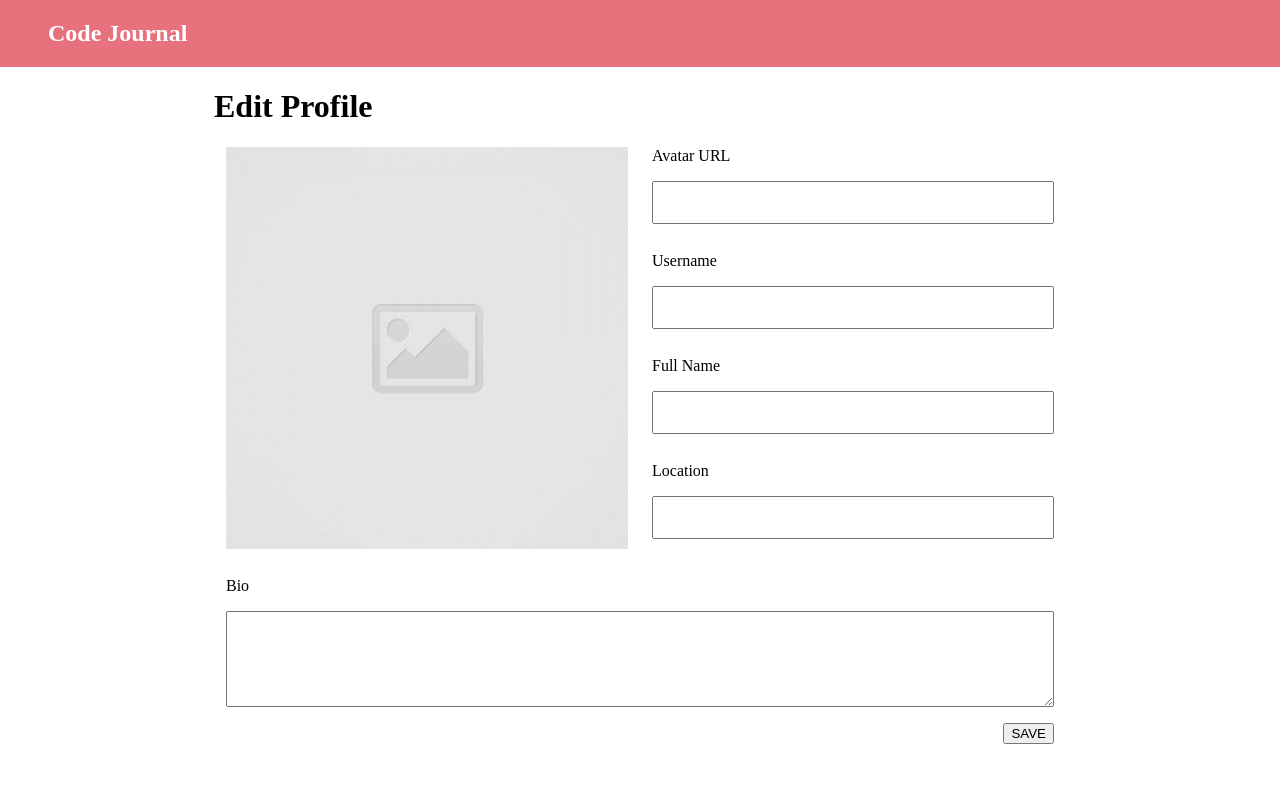
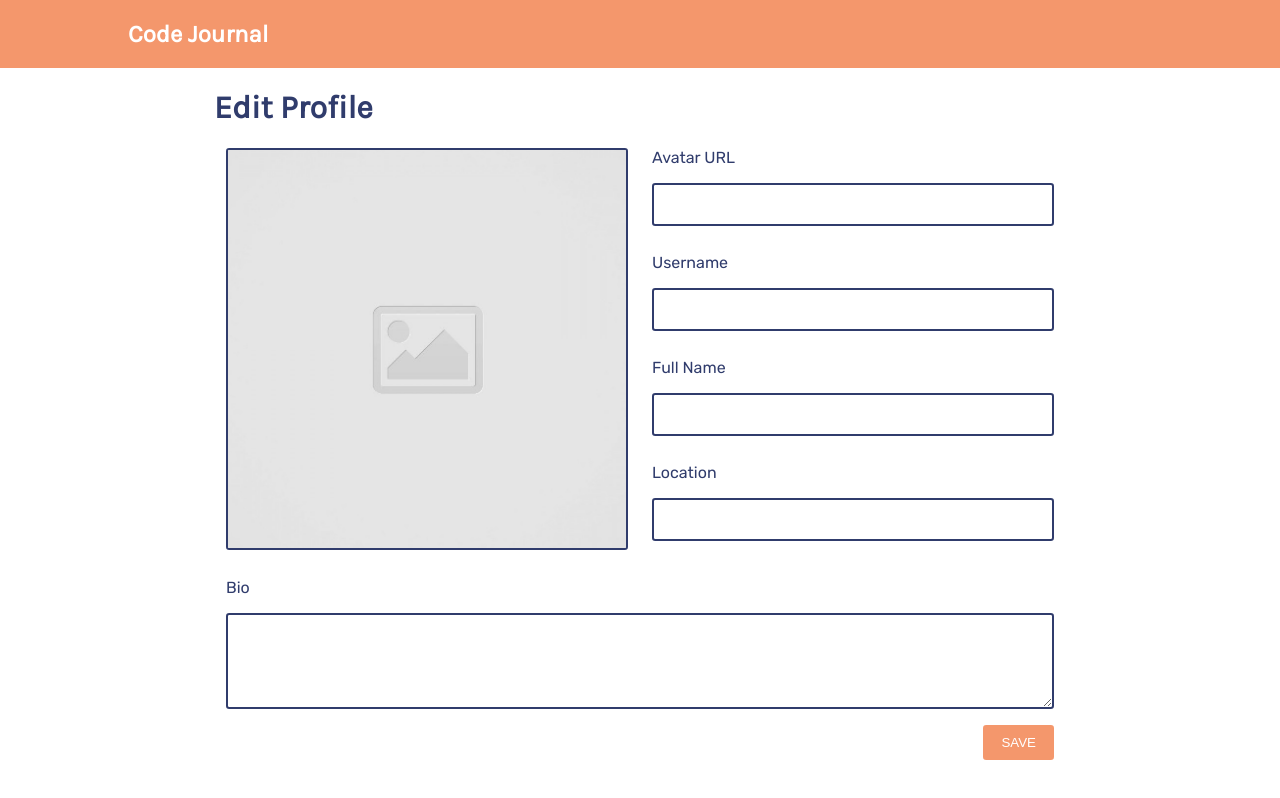
Before and after one commit to codywiseman/code-journal, a website: page index.html in a window 1280 px wide. Drawn offline with Linux system fonts and the light colour scheme.

Commit message:
Apply fonts to the heading, labels, and form inputs. #1

```diff
--- a/css/styles.css
+++ b/css/styles.css
@@ -3,9 +3,16 @@ main {
 }
 
 header {
-  background-color: #e7717d;
+  background-color: #f4976c;
   color: #fff;
-  padding-left: 3rem;
+  padding-left: 10%;
+}
+
+input,
+textarea,
+img {
+  border: 0.15rem solid #303c6c;
+  border-radius: 0.2rem;
 }
 
 label,
@@ -22,6 +29,8 @@ label > input {
 
 label {
   height: 20%;
+  font-family: 'rubik', sans-serif;
+  color: #303c6c;
 }
 
 label:not([for='url']) {
@@ -41,3 +50,26 @@ textarea {
 .submit-button {
   text-align: end;
 }
+
+h1,
+h2 {
+  font-family: 'karla', sans-serif;
+}
+
+h1 {
+  color: #303c6c;
+}
+
+.submit-button > input {
+  color: #fff;
+  background-color: #f4976c;
+  border: 0.15rem solid #f4976c;
+  padding: 0.5rem 1rem;
+  transition: background-color 1s;
+}
+
+.submit-button > input:hover {
+  background-color: #fff;
+  color: #f4976c;
+  border: 0.15rem solid #f4976c;
+}
```
